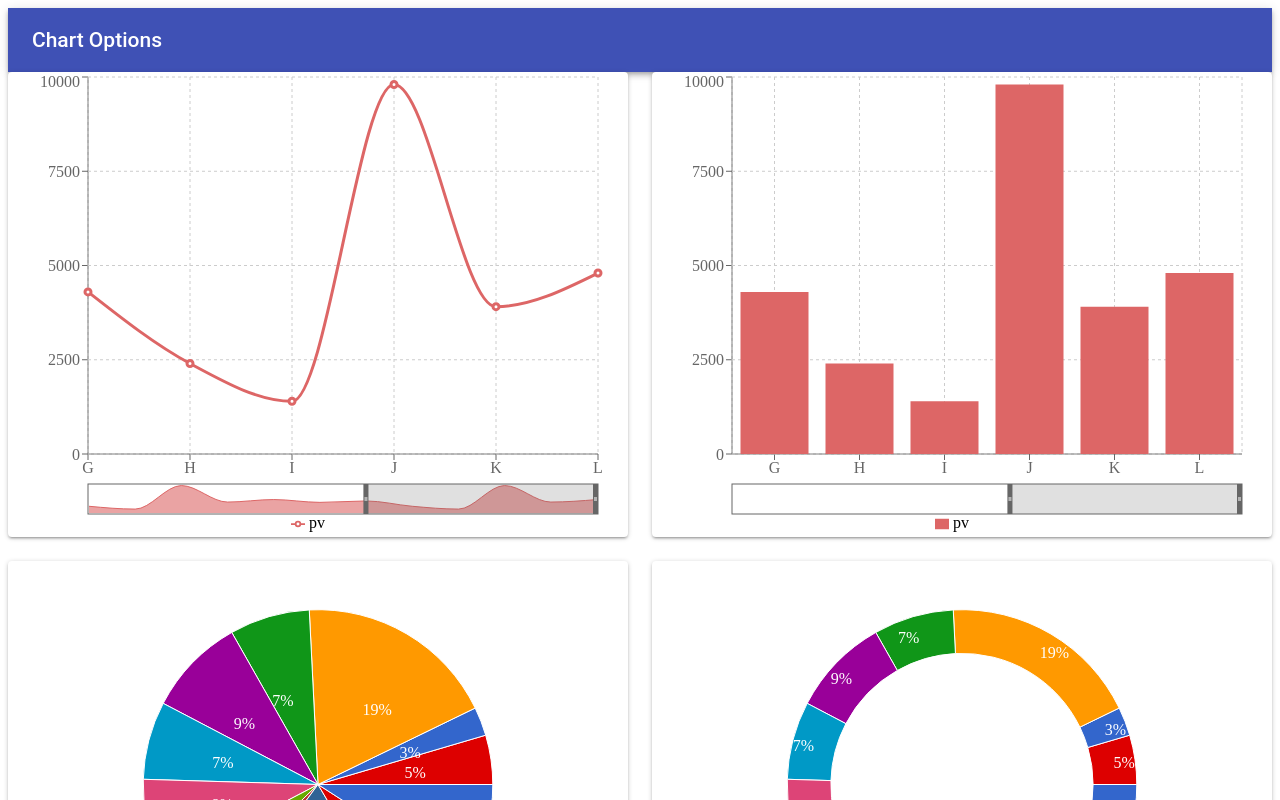
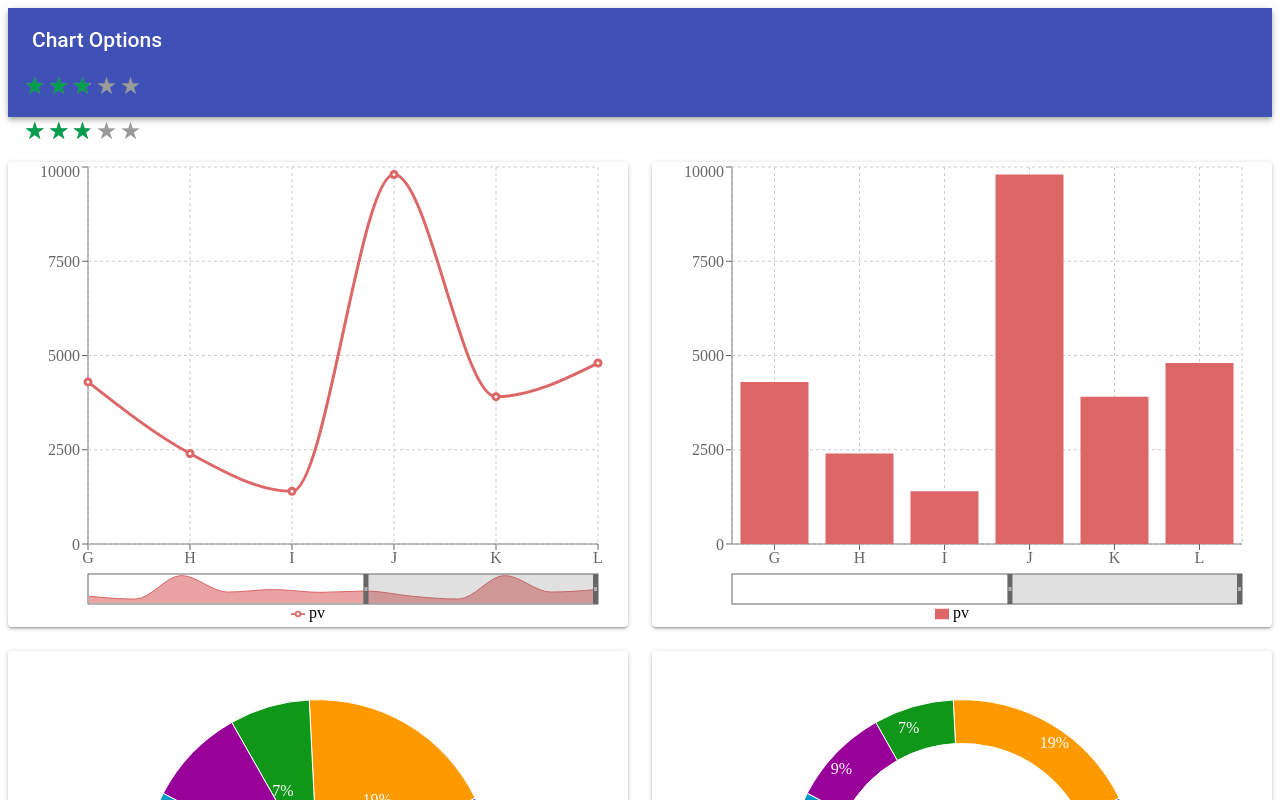
Before and after one commit to dinocarl/reactSandbox, a React app: page / in a window 1280 px wide. Shown: the top 800 px of the page. Built offline with nearby package versions, Linux system fonts and the light colour scheme.

Commit message:
Adding StarRating component

```diff
--- a/src/js/components/App.jsx
+++ b/src/js/components/App.jsx
@@ -4,6 +4,7 @@ import {
   Toolbar,
   Typography
 } from '@material-ui/core';
+import StarRating from './StarRating';
 import AllCharts from './AllCharts';
 import allData from '../data';
 
@@ -15,7 +16,9 @@ const App = () => (
            Chart Options
         </Typography>
       </Toolbar>
+      <StarRating ratingPct="50%" />
     </AppBar>
+    <StarRating ratingPct="50%" />
     <AllCharts className="chartsview" data={allData} />
   </div>
 );
--- /dev/null
+++ b/src/js/components/StarRating.jsx
@@ -0,0 +1,19 @@
+import React from 'react';
+
+const StarRating = ({ ratingPct }) => (
+  <span className="rating-unit-display">
+    <span className="rating-bg-stars" />
+    <span
+      className="rating-fg-stars"
+      style={
+        {
+          width: ratingPct
+        }
+      }
+    >
+      {ratingPct}
+    </span>
+  </span>
+);
+
+export default StarRating;
--- /dev/null
+++ b/src/styles/_config.scss
@@ -0,0 +1,5 @@
+// Config
+
+$star: '\2605'; // => ★
+$star-width: 1.5rem;
+$star-spacing: .15rem;
--- /dev/null
+++ b/src/styles/_star-rating.scss
@@ -0,0 +1,27 @@
+@import "./config";
+
+.rating-unit-display {
+  position: relative;
+  display: inline-block;
+  color: #9a9a9a;
+  line-height: 1.2;
+  vertical-align: top;
+  margin: 0 1rem 1rem;
+  width: (5 * $star-width) + (4 * $star-spacing);
+}
+
+.rating-fg-stars {
+  position: absolute;
+  top: 0;
+  left: 0;
+  height: 100%;
+  white-space: nowrap;
+  overflow: hidden;
+  color: #009d4e;
+}
+
+.rating-bg-stars::before, .rating-fg-stars::before {
+  content: "#{$star}#{$star}#{$star}#{$star}#{$star}";
+  font-size: $star-width;
+  letter-spacing: $star-spacing;
+}
--- a/src/styles/index.scss
+++ b/src/styles/index.scss
@@ -1 +1,4 @@
+// Libraries
 @import "~react-vis/dist/style";
+// Custom
+@import "./star-rating";
```
